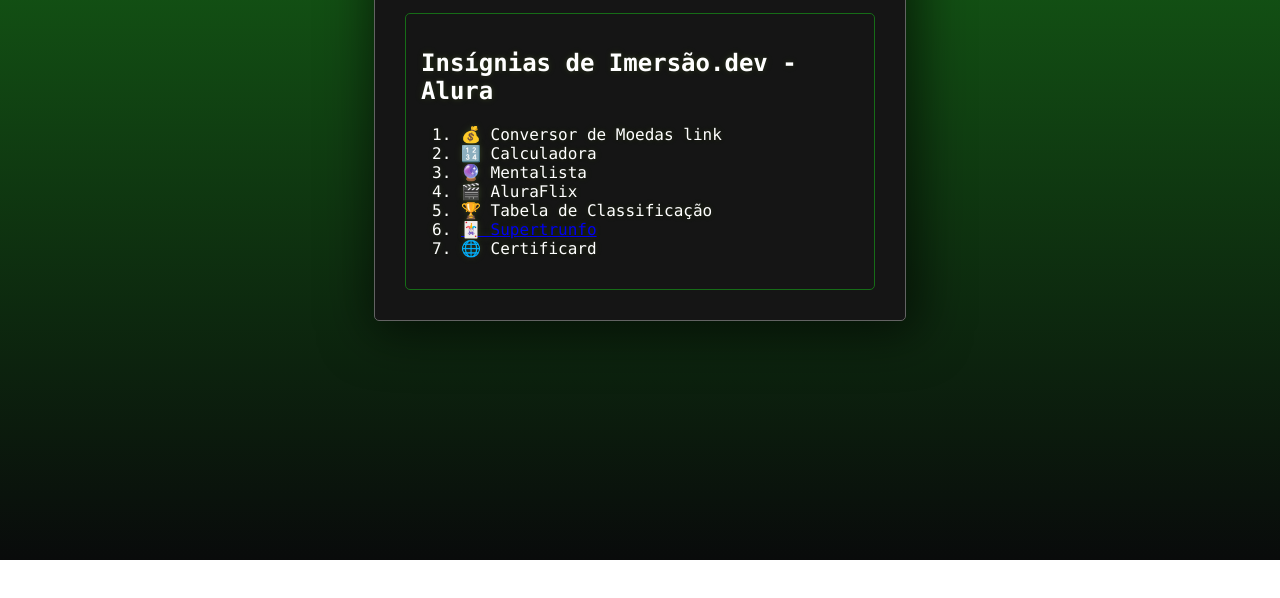
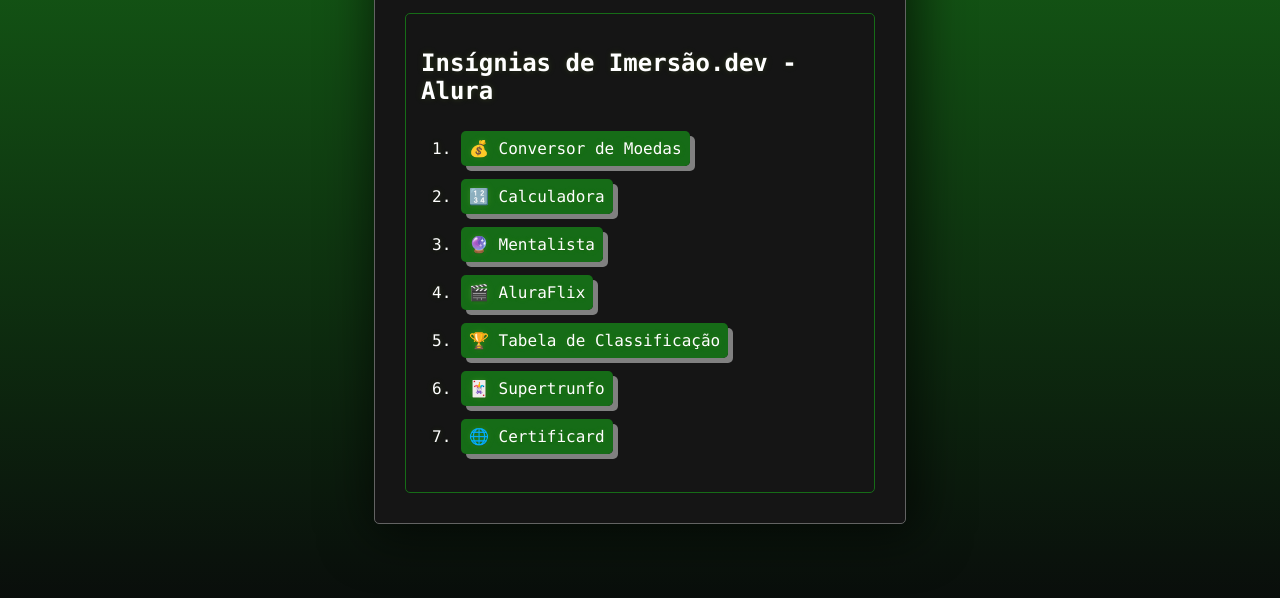
Before and after one commit to CarolinaPaulo/ideal-palm-tree, a plain HTML site: page index.html in a window 1280 px wide. Shown: the part 240-838 px from the top of the page. Before the commit the page ends 800 px from the top, so only its background shows below. Drawn offline with Linux system fonts and the light colour scheme.

Commit message:
feat: create animated buttons

```diff
--- a/index.html
+++ b/index.html
@@ -18,13 +18,15 @@
 
     <h2> Insígnias de Imersão.dev - Alura </h2>
       <ol>
-        <li>💰 Conversor de Moedas link</li>
-        <li>🔢 Calculadora</li>
-        <li>🔮 Mentalista</li>
-        <li>🎬 AluraFlix</li>
-        <li>🏆 Tabela de Classificação</li>
-        <li><a href='Supertrunfo/index.html'> 🃏 Supertrunfo</a></li>
-        <li>🌐 Certificard</li>
+        <li> <a href="Conversor_de_Moedas/index.html">💰 Conversor de Moedas</a></li>
+        <li> <a href="index.html">🔢 Calculadora</a></li>
+        <li><a href="index.html">🔮 Mentalista</a></li>
+        <li><a href="index.html">🎬 AluraFlix</a></li>
+        <li> <a href="index.html">🏆 Tabela de Classificação</a></li>
+        <li>
+          <a href="Supertrunfo/index.html"> 🃏 Supertrunfo</a>
+        </li>
+        <li><a href="index.html">🌐 Certificard</a></li>
       </ol>
 
   </div>
--- a/style.css
+++ b/style.css
@@ -53,3 +53,28 @@ body{
     transform: translateY(-50%);
     border: 8px solid #151515;
   }
+
+  ol li a {
+    text-decoration: none;
+    transition: 0.1s ease;
+    color: white;
+    padding: 8px;
+    background:  #166c17;
+    border-radius: 5px;
+    box-shadow: 5px 5px grey;
+}
+
+a:-webkit-any-link {
+  cursor: pointer;
+
+}
+
+li {
+  display: list-item;
+  text-align: -webkit-match-parent;
+  line-height: 3rem;
+}
+
+a:hover{
+	font-size: 18px;
+}
```
Also changed, not shown: Conversor_de_Moedas/index.html (added).
